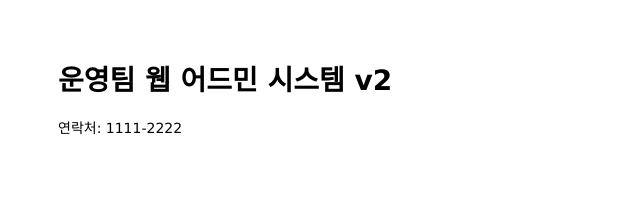
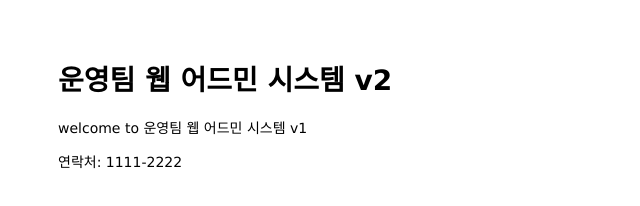
Before and after one commit to yubbbbbbi/mastering-git-github, a website: page public/index.html in a window 1280 px wide. Shown: the whole page, without its empty margins (0-640 px from the left). Drawn offline with Linux system fonts and the light colour scheme.

Commit message:
Change body

```diff
--- a/public/index.html
+++ b/public/index.html
@@ -7,6 +7,7 @@
 
 <body>
   <h1>운영팀 웹 어드민 시스템 v2</h1>
+  <p>welcome to 운영팀 웹 어드민 시스템 v1</p>
 </body>
 
 <footer>
```
